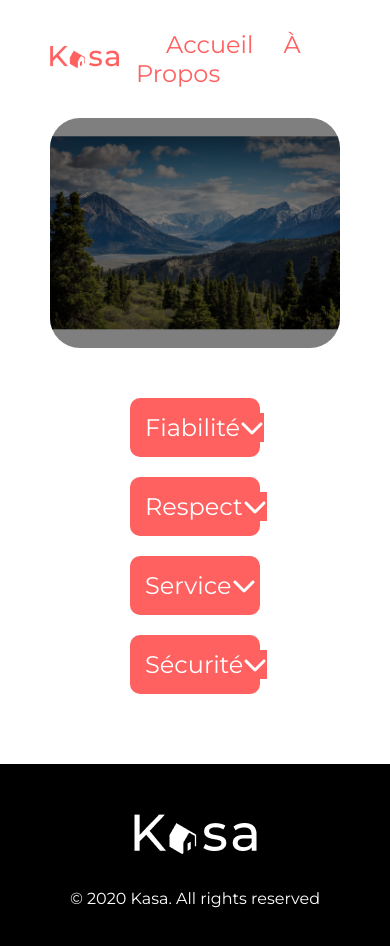
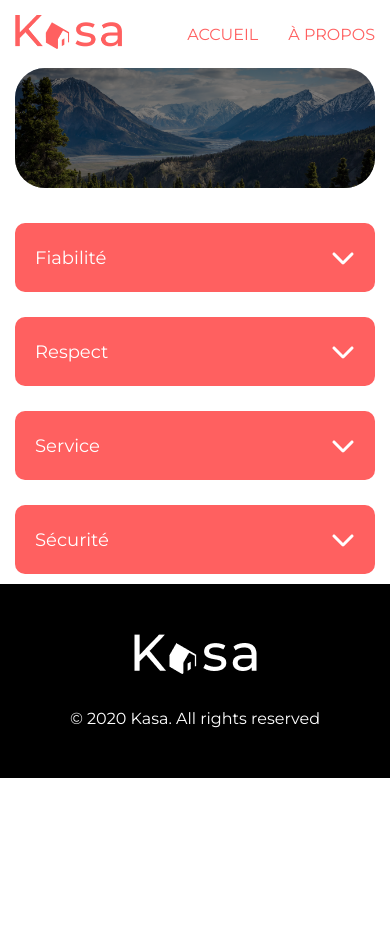
Before and after one commit to Mel3011/Projet6, a React (Create React App) app in the folder projet6/: page /a-propos in a window 390 px wide. Shown: the top 946 px of the page. After the commit the page ends 844 px from the top, so only its background shows below. Built offline with nearby package versions, Linux system fonts and the light colour scheme.

Commit message:
CSS responsive + collapse finalisé

```diff
--- a/projet6/src/Components/Collapse/Collapse.jsx
+++ b/projet6/src/Components/Collapse/Collapse.jsx
@@ -11,16 +11,14 @@ function Collapse({ buttonLabel, content }) {
 
   return (
     <div className='collapse'>
-      {buttonLabel}
       <div className='collapse-open'>
+        {buttonLabel}
         <button onClick={toggleCollapse}>
           <FontAwesomeIcon icon={isOpen ? faChevronUp : faChevronDown} />
         </button>
-        {isOpen && (
-          <div className="collapse-content">
-            {content}
-          </div>
-        )}
+      </div>
+      <div className="collapse-content">
+        {isOpen && content}
       </div>
     </div>
   );
--- a/projet6/src/Components/Collapse/Collapse.scss
+++ b/projet6/src/Components/Collapse/Collapse.scss
@@ -1,16 +1,17 @@
 .aboutpage {
-    padding: 50px 80px;
+    padding: 30px 100px;
 }
 
-.collapse {
+.collapse-open {
     background-color: var(--data-color-secondary);
     color: white;
-    padding: 15px;
+    padding: 20px;
     border-radius: 10px;
-    margin-bottom: 20px;
+    margin-top: 25px;
     display: flex;
     justify-content: space-between;
     font-size: 24px;
+    align-items: center;
 }
 
 .collapse button {
@@ -21,13 +22,25 @@
     font-size: 24px;
 }
 
-.collapse-open {
-    display: flex;
-    flex-direction: column;
-    align-items: flex-end;
-}
 
 .collapse-content {
     background-color: #F6F6F6;
-    ;
+    color: var(--data-color-secondary);
+    border-radius: 0 0 10px 10px;
+    font-size: 20px;
 }
+
+.collapse-content p {
+    padding: 20px;
+}
+
+/*Responsive*/
+@media (max-width: 768px) {
+    .aboutpage {
+        padding: 10px 0;
+    }
+    .collapse-open {
+        font-size: 18px;
+        padding-bottom: 20px;
+    }
+}
--- a/projet6/src/Components/Header/header.scss
+++ b/projet6/src/Components/Header/header.scss
@@ -28,8 +28,25 @@ li{
     padding-bottom: 15px;
     padding-left: 30px;
     font-size: 24px;
+}
 
-}
 .logo img {
     width: 80%;
 }
+
+/*Responsive*/
+@media (max-width: 768px) {
+    header {
+        padding: 15px;
+    }
+
+    .logo img {
+        width: 100%;
+    }
+
+    .nav-bar a {
+        font-size: 16px;
+        text-transform: uppercase;
+    }
+
+}
--- a/projet6/src/Components/Home/Banner.scss
+++ b/projet6/src/Components/Home/Banner.scss
@@ -36,3 +36,15 @@
     left: 50%;
     transform: translate(-50%, -50%);
 }
+
+/*Responsive*/
+@media (max-width: 768px) {
+    .home-banner {
+        height: 120px;
+    }
+    .home-banner h1 {
+        font-size: 22px;
+        text-align: left ;
+        left: 40%;
+    }
+}
--- a/projet6/src/Components/Home/Card.scss
+++ b/projet6/src/Components/Home/Card.scss
@@ -58,3 +58,19 @@
     width: 70%;
     z-index: 2;
 }
+
+/*Responsive*/
+@media (max-width: 768px) {
+    .Cards {
+       margin: 20px 0;
+    }
+    .location-card {
+        width: 100%;
+        height: 250px;
+
+    }
+    .block-card {
+        background-color: white;
+        padding: 0;
+    }
+}
--- a/projet6/src/Pages/Apropos.jsx
+++ b/projet6/src/Pages/Apropos.jsx
@@ -12,10 +12,10 @@ function Apropos () {
             />
         </div>
         <div className='aboutpage'>
-                <Collapse buttonLabel="Fiabilité" content={<p>Contenu de la section 1.</p>} />
-                <Collapse buttonLabel="Respect" content={<p>Contenu de la section 2.</p>} />
-                <Collapse buttonLabel="Service" content={<p>Contenu de la section 3.</p>} />
-                <Collapse buttonLabel="Sécurité" content={<p>Contenu de la section 4.</p>} />
+                <Collapse buttonLabel="Fiabilité" content={<p>Les annonces postées sur Kasa garantissent une fiabilité totale. Les photos sont conformes aux logements, et toutes les informations sont régulièrement vérifiées par nos équipes.</p>} />
+                <Collapse buttonLabel="Respect" content={<p>La bienveillance fait partie des valeurs fondatrices de Kasa. Tout comportement discriminatoire ou de perturbation du voisinage entraînera une exclusion de notre plateforme.</p>} />
+                <Collapse buttonLabel="Service" content={<p>La bienveillance fait partie des valeurs fondatrices de Kasa. Tout comportement discriminatoire ou de perturbation du voisinage entraînera une exclusion de notre plateforme.</p>} />
+                <Collapse buttonLabel="Sécurité" content={<p>La sécurité est la priorité de Kasa. Aussi bien pour nos hôtes que pour les voyageurs, chaque logement correspond aux critères de sécurité établis par nos services. En laissant une note aussi bien à l'hôte qu'au locataire, cela permet à nos équipes de vérifier que les standards sont bien respectés. Nous organisons également des ateliers pour la sécurité domestique pour nos hôtes.</p>} />
         </div></main>
     );
 };
--- a/projet6/src/Style/_settings.scss
+++ b/projet6/src/Style/_settings.scss
@@ -9,6 +9,14 @@
     --data-color-secondary: #FF6060;
     ;
   }
+
 main {
     padding: 0 50px;
 }
+
+/*Responsive*/
+@media (max-width: 768px) {
+    main {
+        padding: 0 15px;
+    }
+}
```
